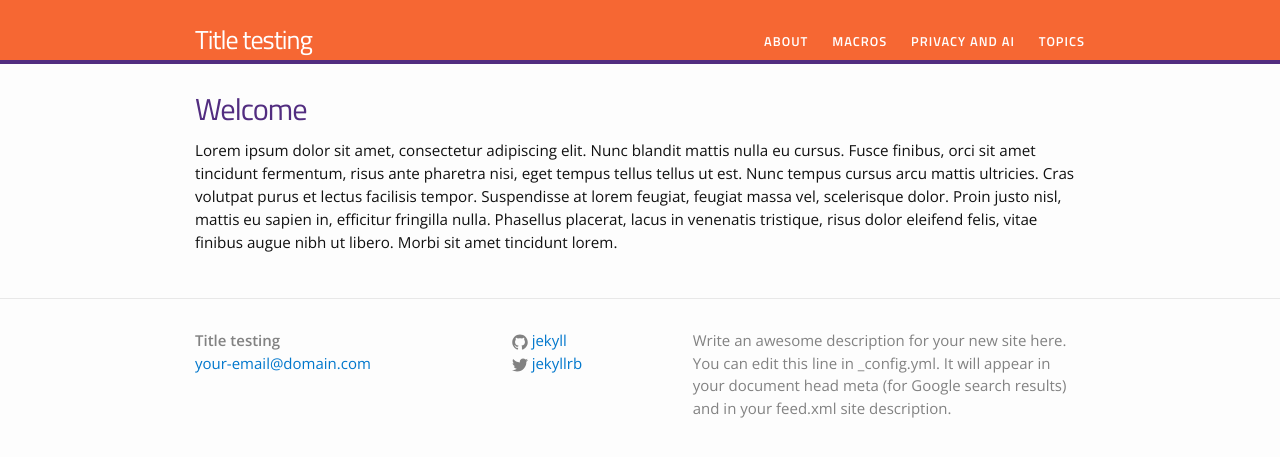
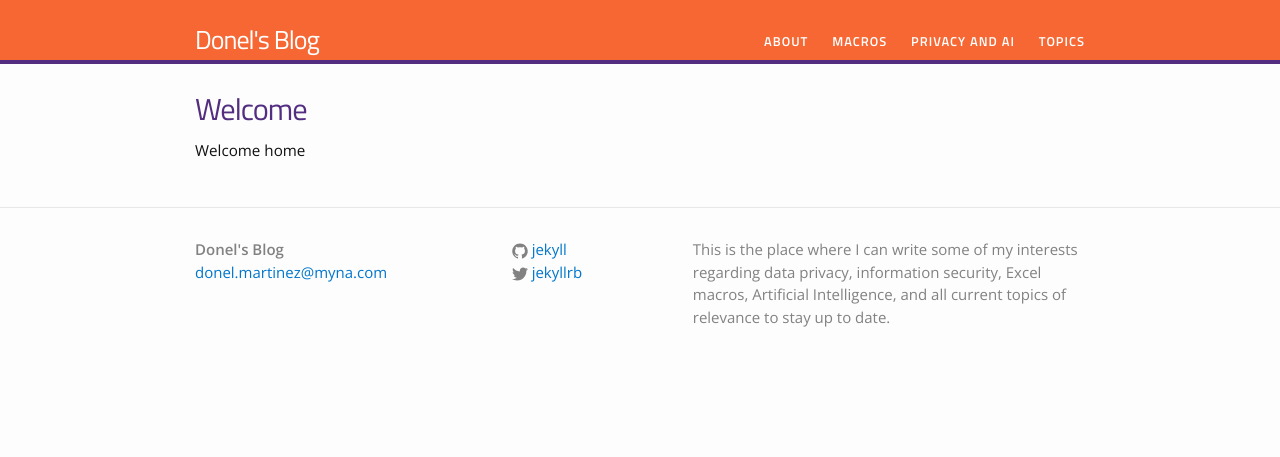
Before and after one commit to donelmartinez/donelmartinez.github.io, a Jekyll site: the page built from index.html, in a window 1280 px wide. Shown: the top 457 px of the page. Built offline with Jekyll 4.4.1, drawn with Linux system fonts in a browser that asks for light colours.

Commit message:
additional updates to structure

```diff
--- a/_config.yml
+++ b/_config.yml
@@ -1,10 +1,10 @@
 # Site settings
-title: Title testing
-email: your-email@domain.com
+title: Donel's Blog
+email: donel.martinez@myna.com
 description: > # this means to ignore newlines until "baseurl:"
-  Write an awesome description for your new site here. You can edit this
-  line in _config.yml. It will appear in your document head meta (for
-  Google search results) and in your feed.xml site description.
+  This is the place where I can write some of my interests regarding
+  data privacy, information security, Excel macros, Artificial Intelligence,
+  and all current topics of relevance to stay up to date.
 baseurl: "" # the subpath of your site, e.g. /blog/
 url: "http://yourdomain.com" # the base hostname & protocol for your site
 twitter_username: jekyllrb
@@ -15,7 +15,7 @@ markdown: kramdown
 
 # Other options
 permalink: blog/:year/:month/:title
-job.title: "Assistant Professor"
+job.title: "Always learning"
 excerpt_separator: "<!--more-->"
 
 # SEO stuff
--- a/index.html
+++ b/index.html
@@ -8,6 +8,6 @@ layout: default
 
 <h1>Welcome</h1>
 
-<p>Lorem ipsum dolor sit amet, consectetur adipiscing elit. Nunc blandit mattis nulla eu cursus. Fusce finibus, orci sit amet tincidunt fermentum, risus ante pharetra nisi, eget tempus tellus tellus ut est. Nunc tempus cursus arcu mattis ultricies. Cras volutpat purus et lectus facilisis tempor. Suspendisse at lorem feugiat, feugiat massa vel, scelerisque dolor. Proin justo nisl, mattis eu sapien in, efficitur fringilla nulla. Phasellus placerat, lacus in venenatis tristique, risus dolor eleifend felis, vitae finibus augue nibh ut libero. Morbi sit amet tincidunt lorem.</p>
+<p>Welcome home</p>
 
 </div>
```
Also changed, not shown: about.md (+1 -1 lines).
